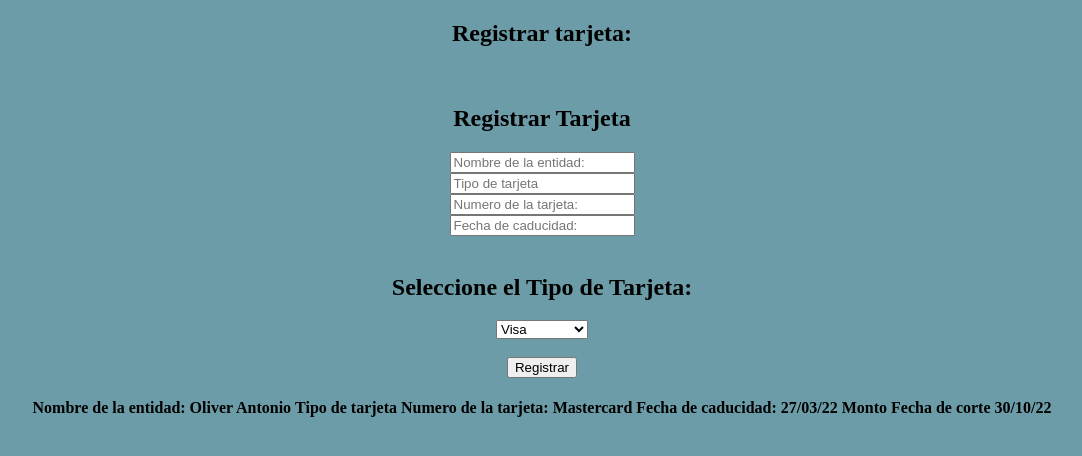
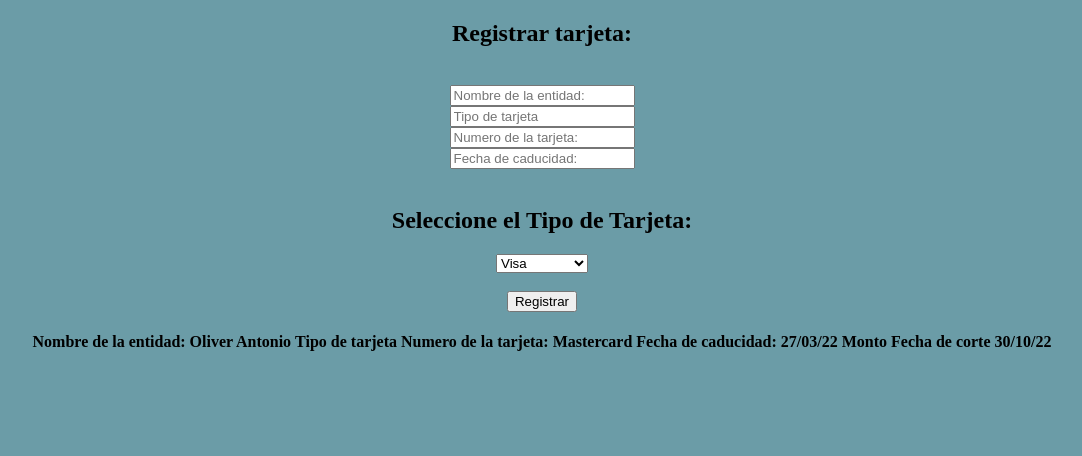
Before and after one commit to Riley141/Alfaro-Arabia-Taller-3_Daw, a plain HTML site: page index.html in a window 1280 px wide. Shown: the whole page, without its empty margins (98-1180 px from the left). Drawn offline with Linux system fonts and the light colour scheme; files whose address does not match are found by name.

Commit message:
Update index.html

```diff
--- a/index.html
+++ b/index.html
@@ -17,7 +17,7 @@
 
  <center>
         <div class="contenedor">
-            <h2>Registrar Tarjeta</h2>
+
             <form role="form" onsubmit="Enviar(event);">
                 <div class="formCar">
                     <input type="text" name="Fnombre" id="Fnombre" placeholder="Nombre de la entidad:" required="">
```
